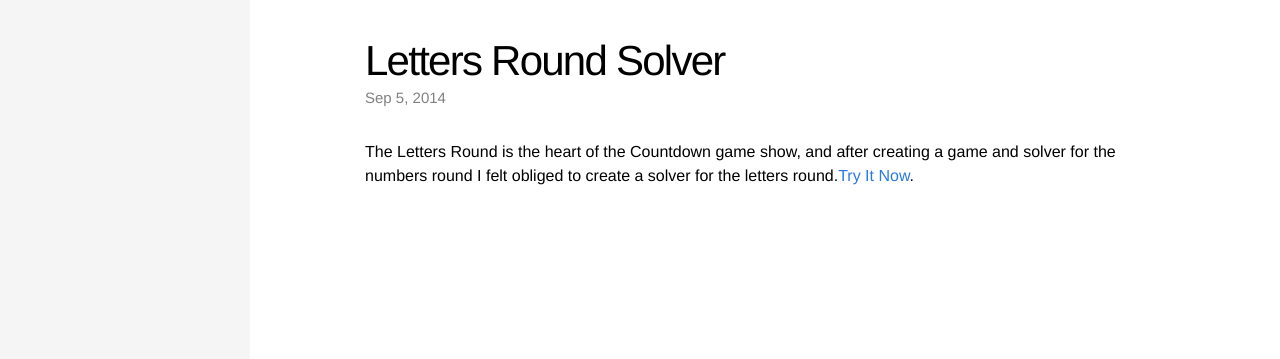
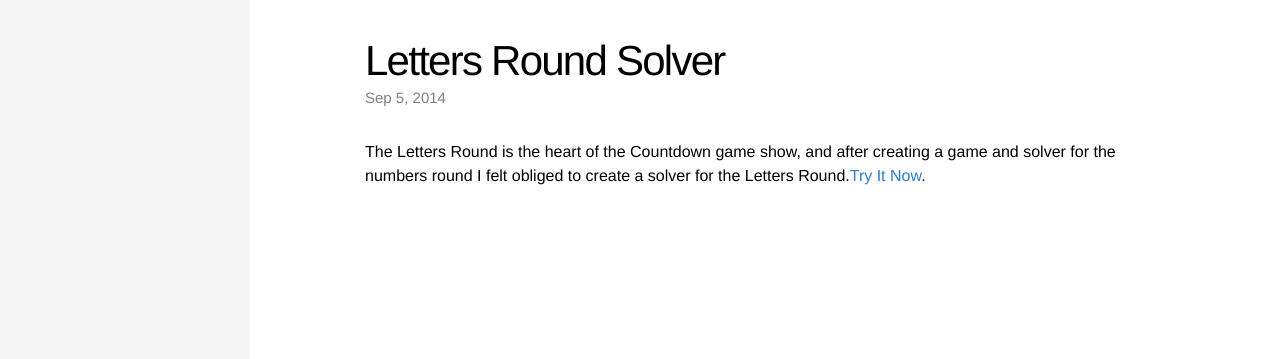
Before and after one commit to PayamBen/PayamBen.github.io, a Jekyll site: the page built from _posts/2014-09-05-letters-game-solver.markdown, in a window 1280 px wide. Shown: the top 359 px of the page. Built offline with Jekyll 4.4.1, drawn with Linux system fonts in a browser that asks for light colours.

```diff
--- a/_posts/2014-09-05-letters-game-solver.markdown
+++ b/_posts/2014-09-05-letters-game-solver.markdown
@@ -5,7 +5,7 @@ date:   2014-09-05 16:30:00
 categories: game basic
 ---
 
-The Letters Round is the heart of the Countdown game show, and after creating a game and solver for the numbers round I felt obliged to create a solver for the letters round.[Try It Now][play-link].
+The Letters Round is the heart of the Countdown game show, and after creating a game and solver for the numbers round I felt obliged to create a solver for the Letters Round.[Try It Now][play-link].
 
 
 [play-link]: /letters-numbers-solver/
```
